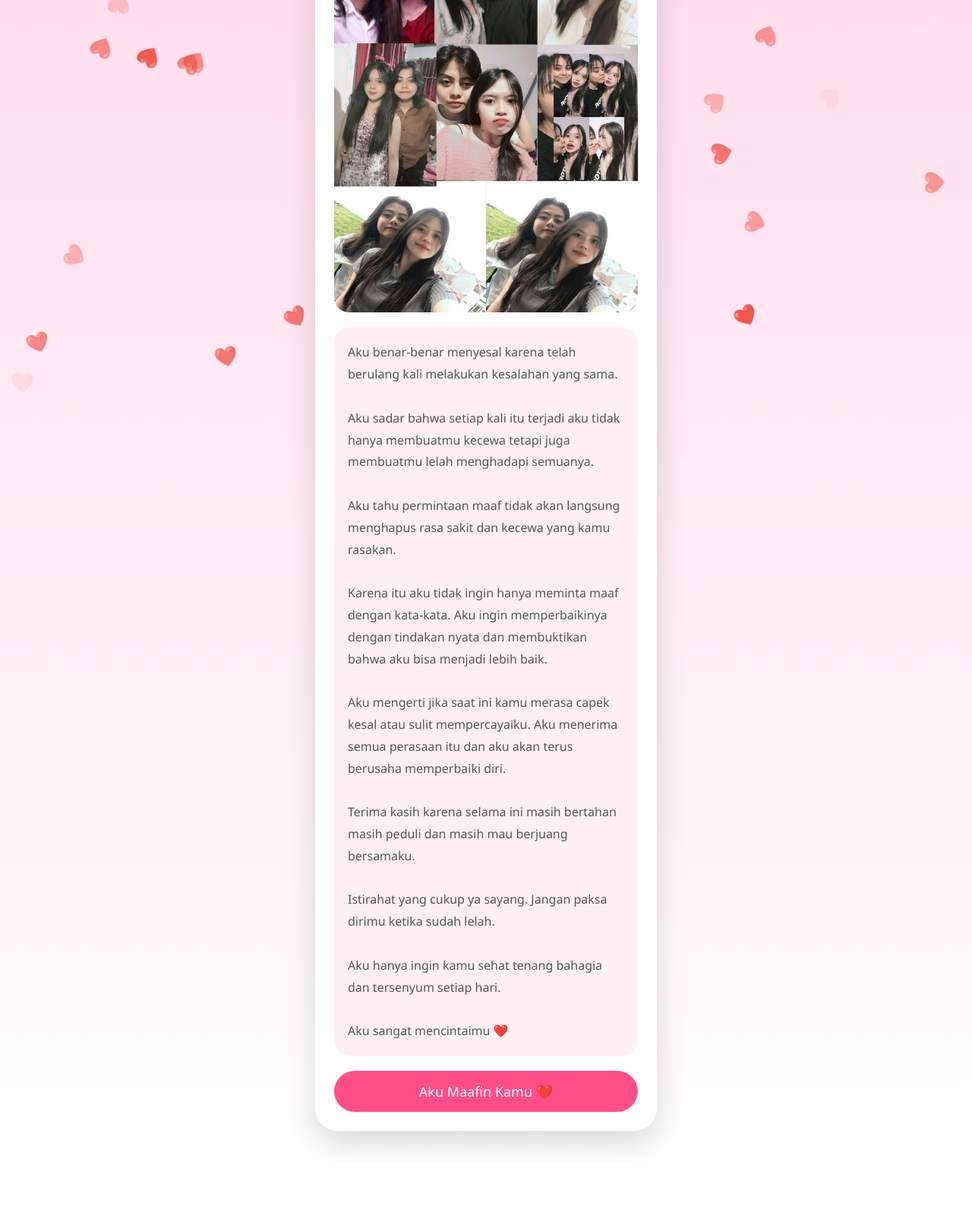
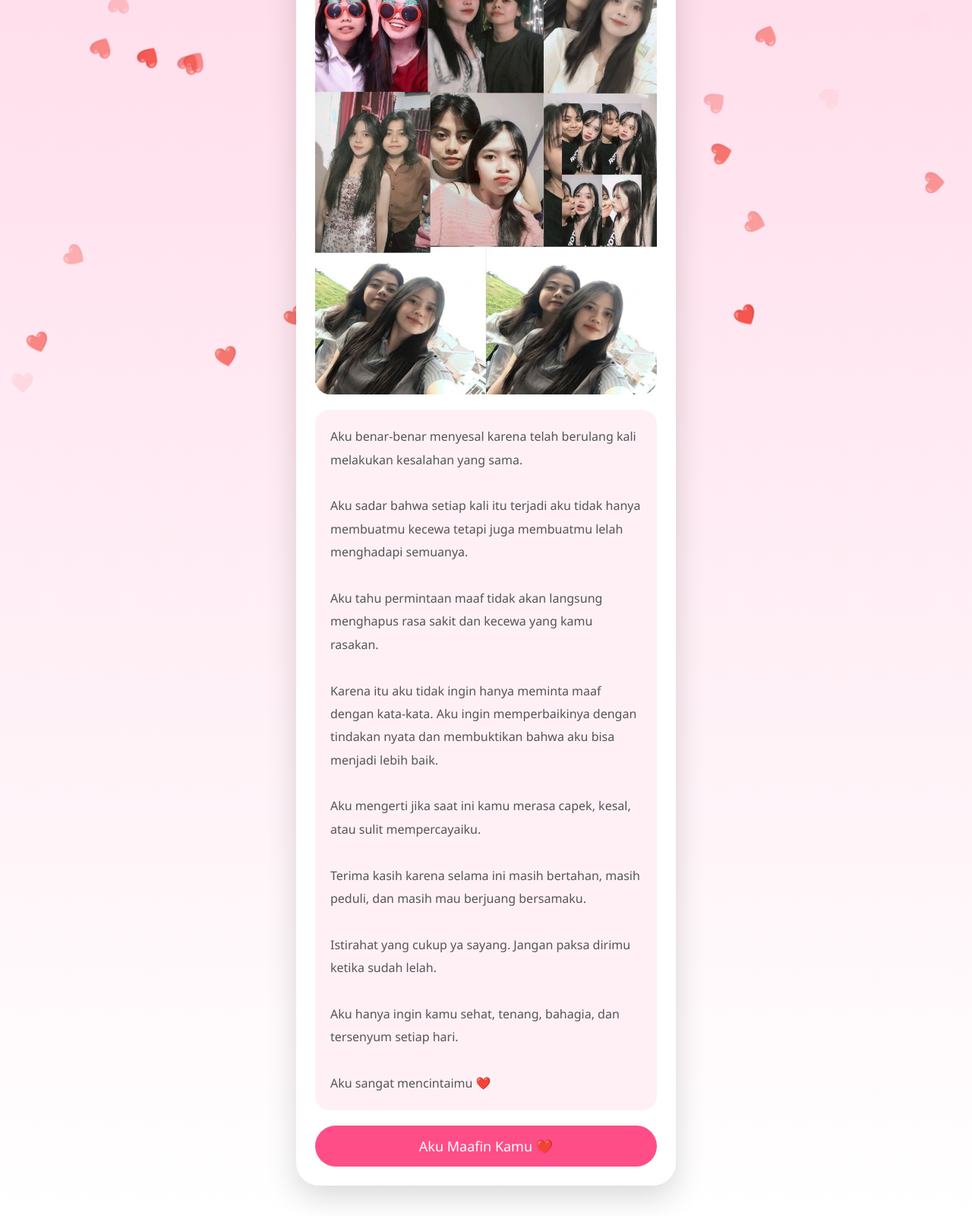
Before and after one commit to Gedastian/For-mylove, a plain HTML site: page index.html in a window 1280 px wide. Shown: the part 422-2022 px from the top of the page at 76% size. Before the commit the page ends 1950 px from the top, so only its background shows below. Drawn offline with Linux system fonts and the light colour scheme.

Commit message:
Update index.html

```diff
--- a/index.html
+++ b/index.html
@@ -3,6 +3,7 @@
 <meta charset="UTF-8">
 <meta name="viewport" content="width=device-width, initial-scale=1.0">
 <title>Untuk Kamu ❤️</title><style>
+
 *{
     margin:0;
     padding:0;
@@ -19,12 +20,12 @@ body{
 
 .card{
     width:100%;
-    max-width:450px;
+    max-width:500px;
     margin:20px auto;
-    background:rgba(255,255,255,0.95);
+    background:white;
     border-radius:30px;
     padding:25px;
-    box-shadow:0 15px 40px rgba(0,0,0,0.15);
+    box-shadow:0 15px 40px rgba(0,0,0,.15);
     position:relative;
     z-index:10;
 }
@@ -32,7 +33,8 @@ body{
 h1{
     text-align:center;
     color:#ff4d88;
-    margin-bottom:15px;
+    margin-bottom:20px;
+    font-size:42px;
 }
 
 .photo{
@@ -49,10 +51,10 @@ h1{
 
 .message{
     background:#fff0f6;
-    padding:18px;
+    padding:20px;
     border-radius:20px;
-    line-height:1.8;
     color:#555;
+    line-height:1.9;
     margin-bottom:20px;
 }
 
@@ -65,7 +67,7 @@ button{
     border-radius:50px;
     font-size:18px;
     cursor:pointer;
-    transition:0.3s;
+    transition:.3s;
 }
 
 button:hover{
@@ -74,9 +76,10 @@ button:hover{
 
 #reply{
     display:none;
+    margin-top:20px;
     text-align:center;
-    margin-top:15px;
     color:#ff4d88;
+    font-size:20px;
     font-weight:bold;
 }
 
@@ -97,8 +100,9 @@ button:hover{
         transform:translateY(120vh) rotate(360deg);
     }
 }
+
 </style></head><body><audio id="bgm" loop>
-    <source src="myonlyone.mp3" type="audio/mpeg">
+    <source src="My only one.mp3" type="audio/mpeg">
 </audio><div class="card"><h1>Maaf Ya Sayang ❤️</h1><div class="photo">
     <img src="foto.jpg" alt="Foto Kita">
 </div><div class="message">Aku benar-benar menyesal karena telah berulang kali melakukan kesalahan yang sama.
@@ -117,11 +121,11 @@ Karena itu aku tidak ingin hanya meminta maaf dengan kata-kata. Aku ingin memper
 
 <br><br>
 
-Aku mengerti jika saat ini kamu merasa capek kesal atau sulit mempercayaiku. Aku menerima semua perasaan itu dan aku akan terus berusaha memperbaiki diri.
+Aku mengerti jika saat ini kamu merasa capek, kesal, atau sulit mempercayaiku.
 
 <br><br>
 
-Terima kasih karena selama ini masih bertahan masih peduli dan masih mau berjuang bersamaku.
+Terima kasih karena selama ini masih bertahan, masih peduli, dan masih mau berjuang bersamaku.
 
 <br><br>
 
@@ -129,7 +133,7 @@ Istirahat yang cukup ya sayang. Jangan paksa dirimu ketika sudah lelah.
 
 <br><br>
 
-Aku hanya ingin kamu sehat tenang bahagia dan tersenyum setiap hari.
+Aku hanya ingin kamu sehat, tenang, bahagia, dan tersenyum setiap hari.
 
 <br><br>
 
@@ -146,15 +150,18 @@ function forgive(){
 
     const music = document.getElementById("bgm");
 
-    music.play();
+    music.play().catch(function(err){
+        console.log(err);
+    });
 
     document.getElementById("reply").style.display="block";
 
-    for(let i=0;i<40;i++){
+    for(let i=0;i<50;i++){
 
         let h=document.createElement("div");
 
         h.innerHTML="💖";
+
         h.style.position="fixed";
         h.style.left=Math.random()*100+"vw";
         h.style.bottom="0";
@@ -180,6 +187,7 @@ for(let i=0;i<50;i++){
 
     heart.className="heart";
     heart.innerHTML="❤️";
+
     heart.style.left=Math.random()*100+"vw";
     heart.style.animationDuration=(5+Math.random()*8)+"s";
     heart.style.opacity=Math.random();
```
